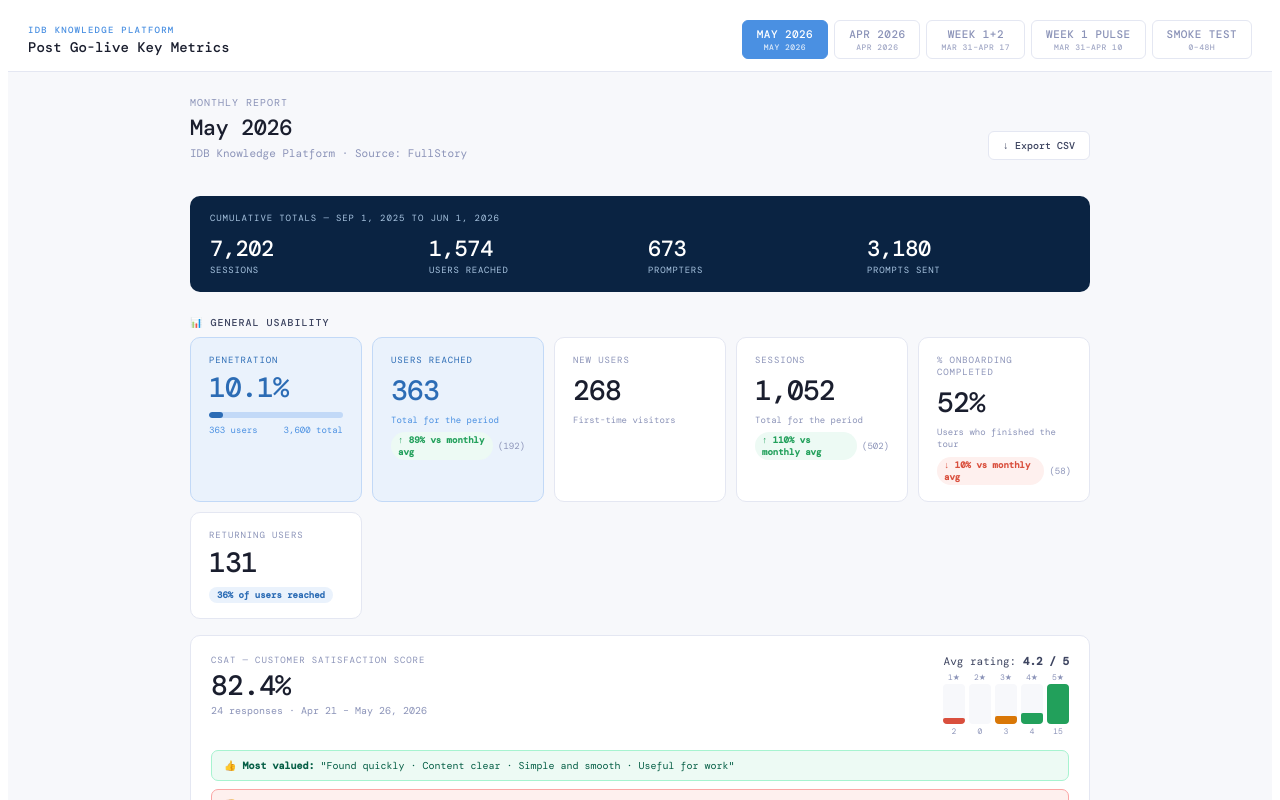
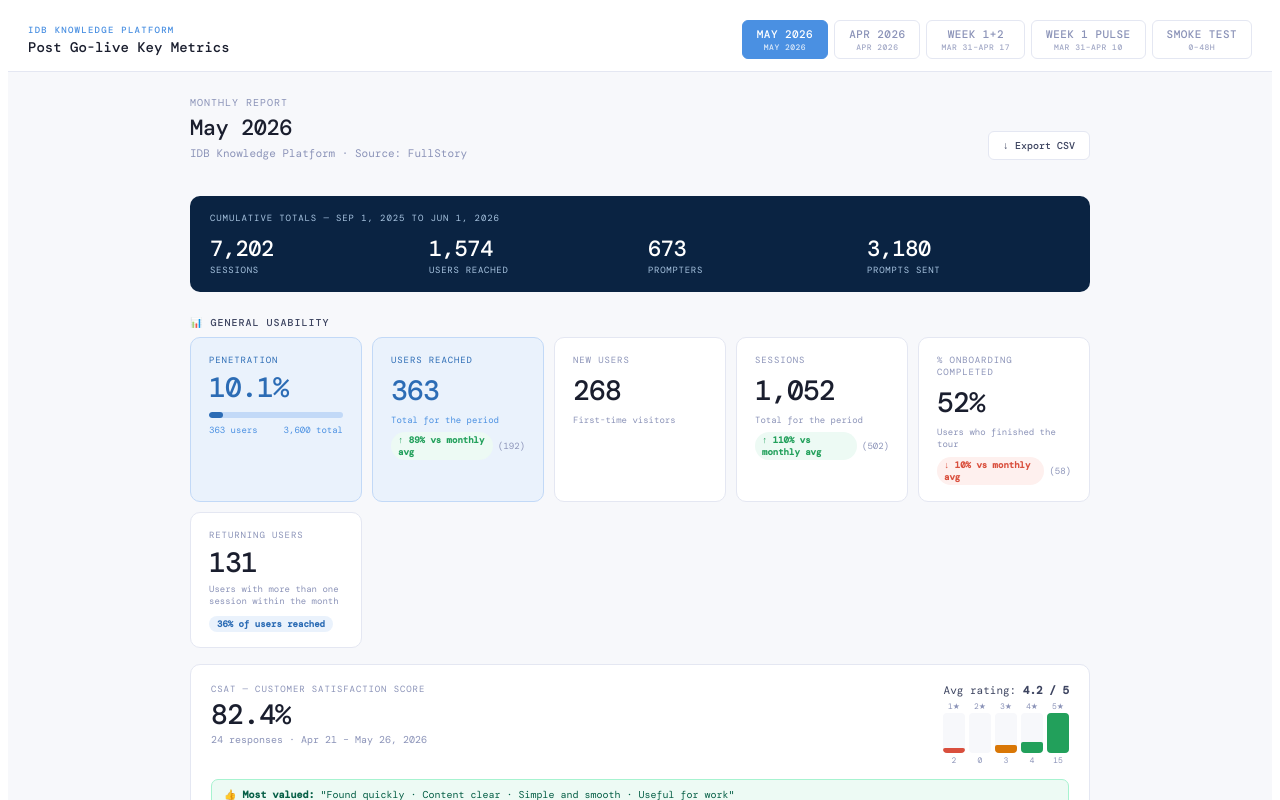
Before and after one commit to jimenasalinasg/KPsmoketest, a React (Vite) app: page / in a window 1280 px wide. Shown: the top 800 px of the page. Built offline with nearby package versions, Linux system fonts and the light colour scheme; a web font is replaced by a local one.

Commit message:
Update App.jsx

```diff
--- a/src/App.jsx
+++ b/src/App.jsx
@@ -996,7 +996,8 @@ function Monthly() {
           <MCard label="% Onboarding completed" value={`${APRIL.tourCompletion}%`} desc="Users who finished the tour" bench={BENCH.monthly.tourCompletion} />
           <div style={{ background: SURF, border: `1px solid ${BDR}`, borderRadius: 10, padding: "16px 18px" }}>
             <div style={{ fontSize: 9, textTransform: "uppercase", letterSpacing: "0.1em", color: INK3, marginBottom: 8 }}>Returning users</div>
-            <div style={{ fontSize: 28, fontWeight: 500, color: INK, letterSpacing: "-0.03em", lineHeight: 1, marginBottom: 8 }}>{APRIL.returningUsers}</div>
+            <div style={{ fontSize: 28, fontWeight: 500, color: INK, letterSpacing: "-0.03em", lineHeight: 1, marginBottom: 6 }}>{APRIL.returningUsers}</div>
+            <div style={{ fontSize: 9, color: INK3, marginBottom: 6, lineHeight: 1.4 }}>Users with more than one session within the month</div>
             <span style={{ fontSize: 9, fontWeight: 600, padding: "2px 8px", borderRadius: 99, background: BLUE_L, color: BLUE_D }}>{Math.round(APRIL.returningUsers/APRIL.users*100)}% of users reached</span>
           </div>
           <MCard label="CSAT — Customer Satisfaction Score" value="75%" desc="out of 5 responses" />
@@ -1388,7 +1389,8 @@ function MayMonthly() {
         <MCard label="% Onboarding completed" value={`${MAY.tourCompletion}%`} desc="Users who finished the tour" bench={BENCH.monthly.tourCompletion} />
         <div style={{ background: SURF, border: `1px solid ${BDR}`, borderRadius: 10, padding: "16px 18px" }}>
           <div style={{ fontSize: 9, textTransform: "uppercase", letterSpacing: "0.1em", color: INK3, marginBottom: 8 }}>Returning users</div>
-          <div style={{ fontSize: 28, fontWeight: 500, color: INK, letterSpacing: "-0.03em", lineHeight: 1, marginBottom: 8 }}>{MAY.returningUsers}</div>
+          <div style={{ fontSize: 28, fontWeight: 500, color: INK, letterSpacing: "-0.03em", lineHeight: 1, marginBottom: 6 }}>{MAY.returningUsers}</div>
+          <div style={{ fontSize: 9, color: INK3, marginBottom: 6, lineHeight: 1.4 }}>Users with more than one session within the month</div>
           <span style={{ fontSize: 9, fontWeight: 600, padding: "2px 8px", borderRadius: 99, background: BLUE_L, color: BLUE_D }}>{Math.round(MAY.returningUsers/MAY.users*100)}% of users reached</span>
         </div>
       </div>
```
